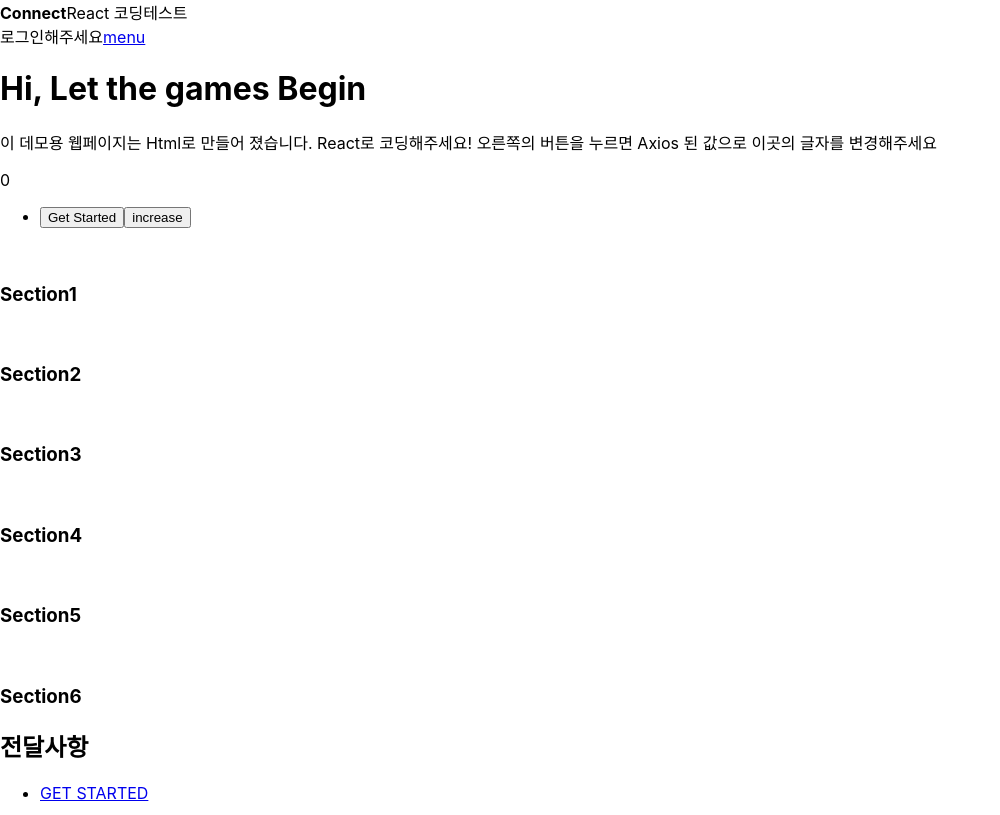
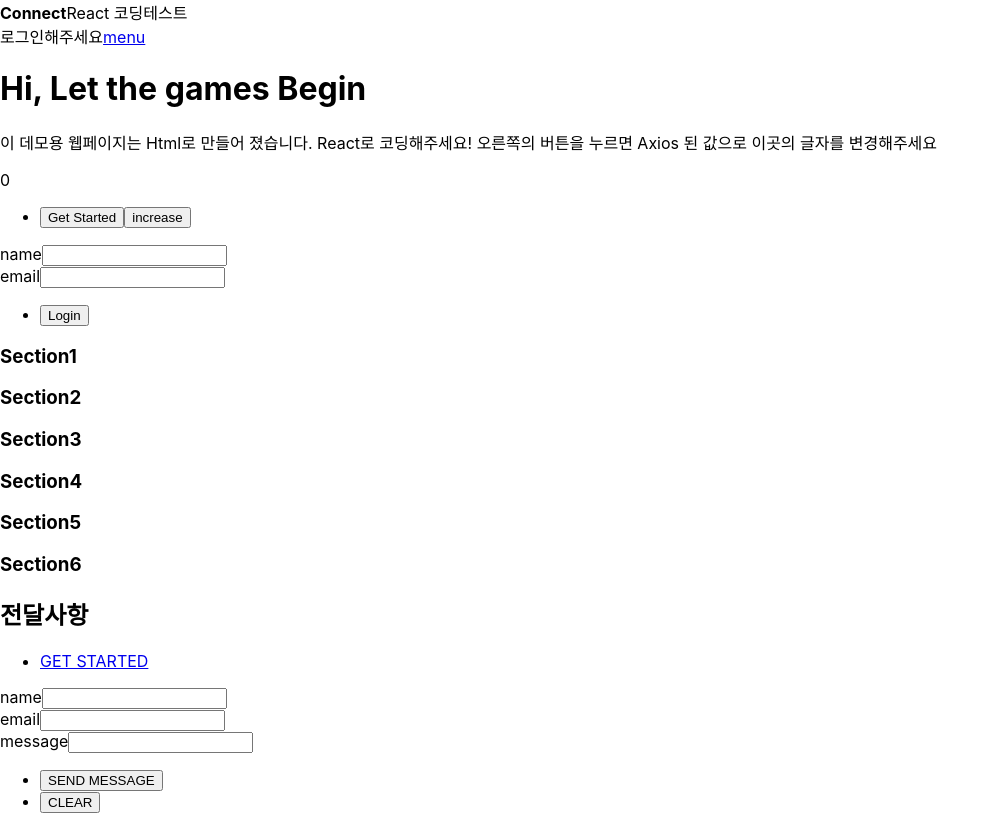
Before and after one commit to seonzeti/CNT_React_TEST, a React (Create React App) app: page / in a window 1280 px wide. Shown: the top 815 px of the page, without its empty margins (0-1000 px from the left). Built offline with nearby package versions, Linux system fonts and the light colour scheme.

Commit message:
- 함수형으로 전부 변경

```diff
--- a/src/app.jsx
+++ b/src/app.jsx
@@ -1,5 +1,5 @@
 import React, {useState, useEffect, useCallback }from 'react';
-import axios from 'axios';
+
 
 
 import Navbar from './components/navbar';
@@ -9,6 +9,7 @@ import Inner from './components/inner';
 import Form from './components/form';
 import Contact from './components/contact';
 import Footer from './components/footer';
+import Login from './components/login';
 
 
 const App = () => {
@@ -20,6 +21,7 @@ const App = () => {
         <>
             <Navbar></Navbar>
             <Major></Major>
+            <Login></Login>
             <Sections></Sections>
             <Inner ></Inner>
             <Form></Form>
--- a/src/components/contact.jsx
+++ b/src/components/contact.jsx
@@ -1,9 +1,10 @@
-import React, { PureComponent } from 'react';
+import React, { memo } from 'react';
 
-class Contact extends PureComponent {
-render() {
-    return (
-        <><section>
+
+const Contact = memo(props => {
+
+return (
+<><section>
             <div>
                 <span>
                 </span>
@@ -32,8 +33,8 @@ render() {
                     </a>
                 </div>
             </section></>
-    );
-}
-}
+);
+});
+
 
 export default Contact;
--- a/src/components/footer.jsx
+++ b/src/components/footer.jsx
@@ -1,10 +1,10 @@
-import React, { PureComponent } from 'react';
+import React, { memo } from 'react';
 
-class Footer extends PureComponent {
-render() {
-    return (
 
-        <><div>
+const Footer = memo(props => {
+
+return (
+<><div>
             <ul>
                 <li>twitter</li>
                 <li>facebook</li>
@@ -18,10 +18,8 @@ render() {
                     <li>Design <a href="#"> HTML5UP</a></li>
                 </ul>
             </div></>
+);
+});
 
 
-    );
-}
-}
-
 export default Footer;
--- /dev/null
+++ b/src/components/login.jsx
@@ -0,0 +1,33 @@
+import React, { memo } from 'react';
+
+
+const Login = memo(props => {
+
+const onSubmit = event => {
+
+}
+
+return (
+    <form onSubmit={onSubmit}>
+        <div className="fields">
+        <div className="field half">
+            <label>name</label>
+            <input></input>
+        </div>
+        <div className="field half">
+            <label>email</label>
+        <input></input>
+        </div>
+
+        </div>
+
+        <ul>
+        <li><input type="submit" value="Login"/></li>
+        </ul>
+
+    </form>
+);
+});
+
+
+export default Login;
--- a/src/components/sections.jsx
+++ b/src/components/sections.jsx
@@ -1,68 +1,48 @@
-import React, { PureComponent } from 'react';
+import React, { memo } from 'react';
 
-class Sections extends PureComponent {
-render() {
-    return (
-    <><article>
-            <span>
-                <img />
-            </span>
-            <header>
+
+const Sections = memo(props => {
+
+return ( <>
+
+    <article>
                 <h3>
                     <a>Section1</a>
                 </h3>
-            </header>
-        </article><article>
-                <span>
-                    <img />
-                </span>
-                <header>
+    </article>
+    <article>
                 <h3>
                     <a>Section2</a>
                 </h3>
-                </header>
-            </article><article>
-                <span>
-                    <img />
-                </span>
-                <header>
+    </article>
+    <article>
                 <h3>
                     <a>Section3</a>
                 </h3>
-                </header>
-            </article><article>
-                <span>
-                    <img />
-                </span>
-                <header>
+    </article>
+    <article>
                 <h3>
                     <a>Section4</a>
                 </h3>
-                </header>
-            </article><article>
-                <span>
-                    <img />
-                </span>
-                <header>
+    </article>
+    <article>
                 <h3>
                     <a>Section5</a>
                 </h3>
-                </header>
-            </article><article>
-                <span>
-                    <img />
-                </span>
-                <header>
+    </article>
+    <article>
                 <h3>
                     <a>Section6</a>
                 </h3>
-                </header>
     </article>
-            </>
 
 
+
+
+
+            </>
 );
-}
-}
+});
+
 
 export default Sections;
```
Also changed, not shown: src/components/navbar.jsx (+6 -6 lines), src/components/majorGetStarted.jsx (deleted), 1 other file (tests, documents, lock files or other folders). Lines whose indentation alone changed are shown as unchanged.
